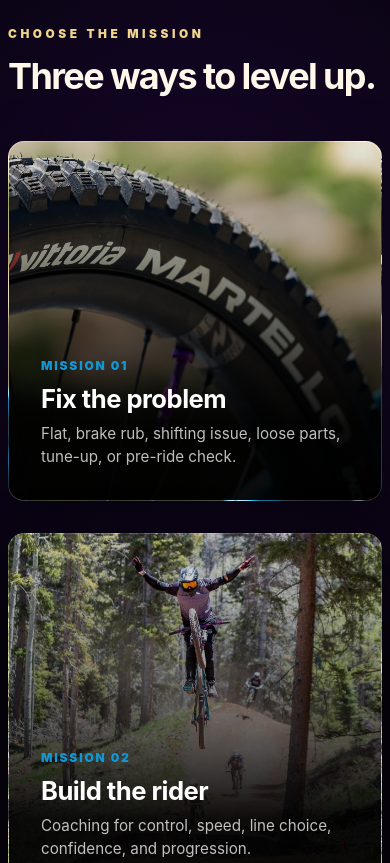
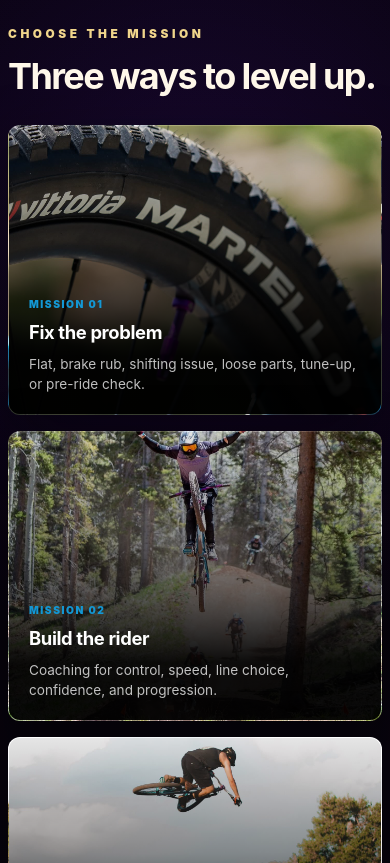
Before and after one commit to kaylamc418/Fixin2flyin, a website: page index.html in a window 390 px wide. Shown: the part 3660-4523 px from the top of the page. Drawn offline with Linux system fonts and the light colour scheme.

Commit message:
add pr visual audit and mobile mission tweaks

```diff
--- a/styles.css
+++ b/styles.css
@@ -1148,6 +1148,15 @@ body.soundtrack-playing .soundtrack-graphic span { animation-play-state: running
   .container { width: min(calc(100% - 1rem), var(--max)); }
   .section-pad { padding: 3.6rem 0; }
   .section-pad-sm { padding: 2.5rem 0; }
+  .missions-grid { gap: 18px; margin-top: 2rem; }
+  .mission-card {
+    min-height: 320px;
+    border-radius: 14px;
+  }
+  .mission-overlay { padding: 24px; }
+  .mission-badge { font-size: 0.68rem; }
+  .mission-card h3 { font-size: 1.25rem; }
+  .mission-card p { font-size: 0.9rem; }
   .service-list, .gallery-grid { grid-template-columns: 1fr; }
   .gallery-large,
   .gallery-grid figure:nth-child(2),
@@ -1243,6 +1252,15 @@ body.soundtrack-playing .soundtrack-graphic span { animation-play-state: running
     min-height: 44px;
     padding-inline: 0.95rem;
   }
+  .missions-grid { gap: 16px; margin-top: 1.5rem; }
+  .mission-card {
+    min-height: 290px;
+    border-radius: 12px;
+  }
+  .mission-overlay { padding: 20px; }
+  .mission-badge { font-size: 0.64rem; }
+  .mission-card h3 { font-size: 1.15rem; }
+  .mission-card p { font-size: 0.85rem; }
   .steps-grid {
     gap: 0.8rem;
   }
```
Also changed, not shown: .github/workflows/visual-pr.yml (added).
